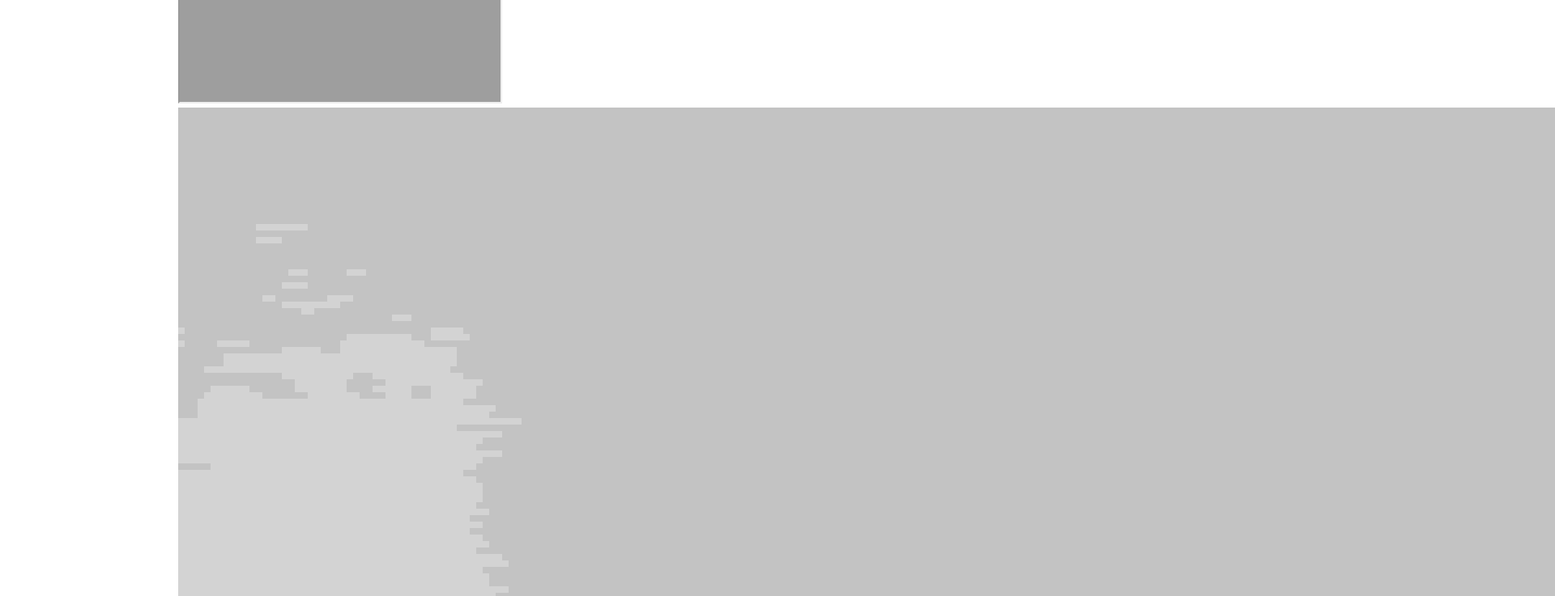
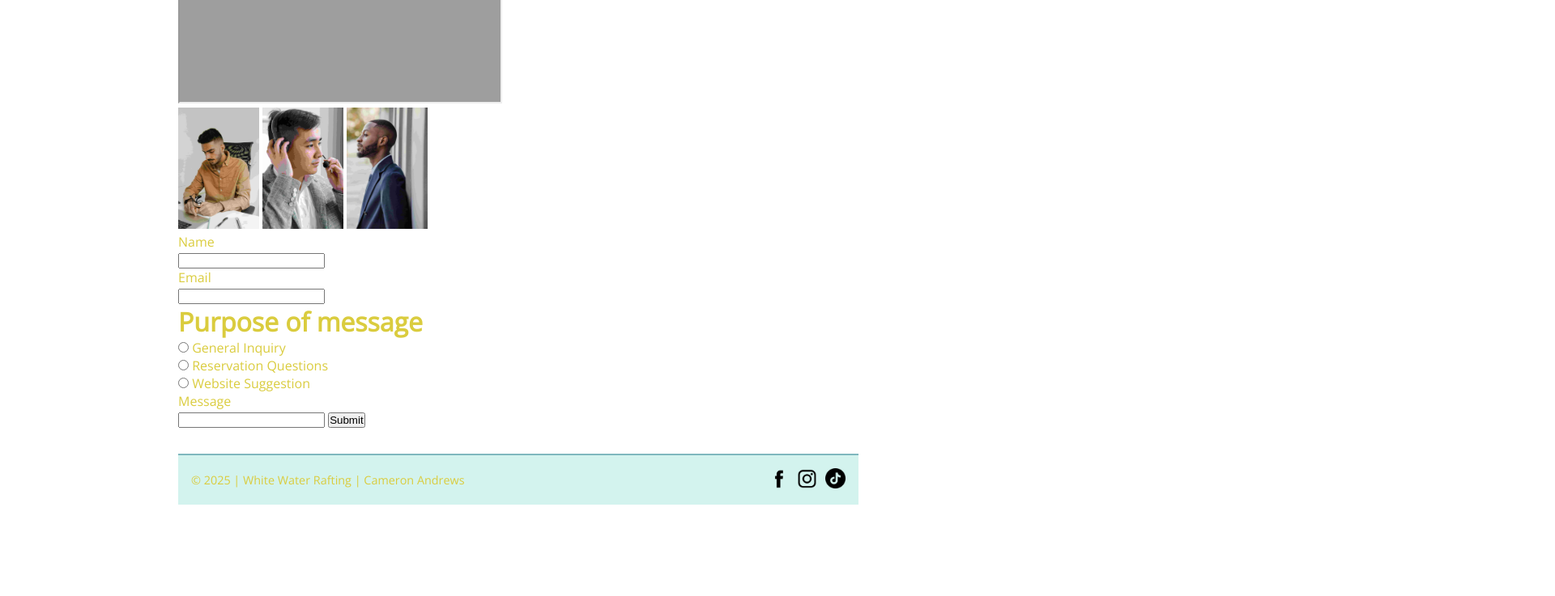
Before and after one commit to BestBaconAround/wdd130, a plain HTML site: page wwr/contact.html in a window 1280 px wide. Shown: the part 360-1097 px from the top of the page at 81% size, 1920 px wide, since content can reach past the window. After the commit the page ends 984 px from the top, so only its background shows below. Drawn offline with nearby package versions, Linux system fonts and the light colour scheme; grey boxes are pictures that could not be loaded.

Commit message:
finish html

```diff
--- a/wwr/contact.html
+++ b/wwr/contact.html
@@ -44,16 +44,30 @@
                 width="400" height="300" allowfullscreen="" loading="lazy"
                 referrerpolicy="no-referrer-when-downgrade"></iframe>
         </div>
+        <!--  Remove width and height and repalce with css  -->
         <div class="employees">
-            <img src="images/employee1.jpg" alt="Jimmy">
-            <img src="images/employee2.jpg" alt="Trenton">
-            <img src="images/employee3.jpg" alt="Aaron">
+            <img src="images/employee1.jpg" width="100" height="auto" alt="Jimmy">
+            <img src="images/employee2.jpg" width="100" height="auto" alt="Trenton">
+            <img src="images/employee3.jpg" width="100" height="auto" alt="Aaron">
         </div>
         <form>
             <label for="fname">Name</label><br>
             <input type="text" id="fname" name="fname"><br>
             <label for="email">Email</label><br>
-            <input type="text" id="email" name="email">
+            <input type="text" id="email" name="email"><br>
+
+            <h1>Purpose of message</h1>
+
+            <input type="radio">
+            <label>General Inquiry</label><br>
+            <input type="radio">
+            <label>Reservation Questions</label><br>
+            <input type="radio">
+            <label>Website Suggestion</label><br>
+
+            <label>Message</label><br>
+            <input type="text">
+            <input type="submit">
         </form>
     </main>
 
```
